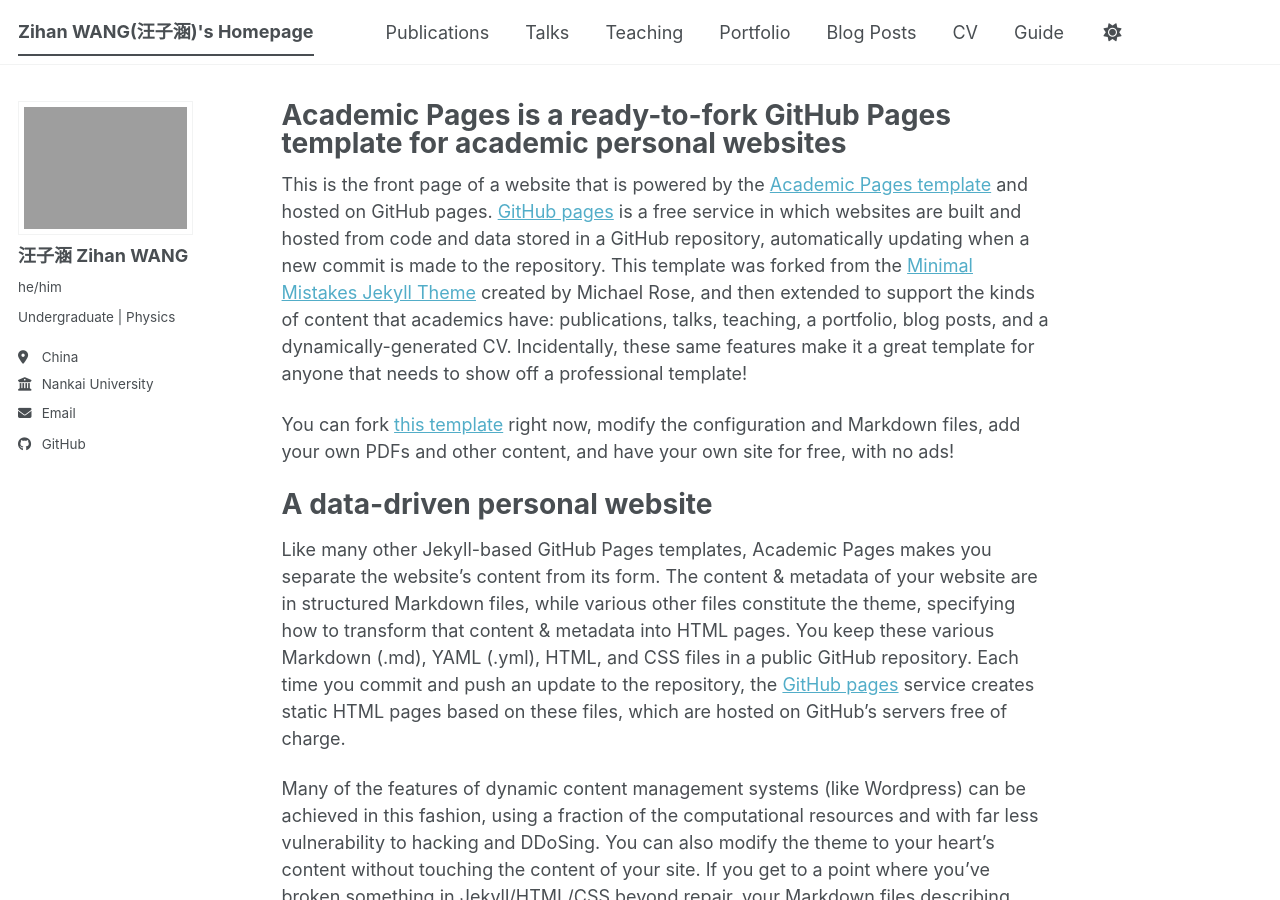
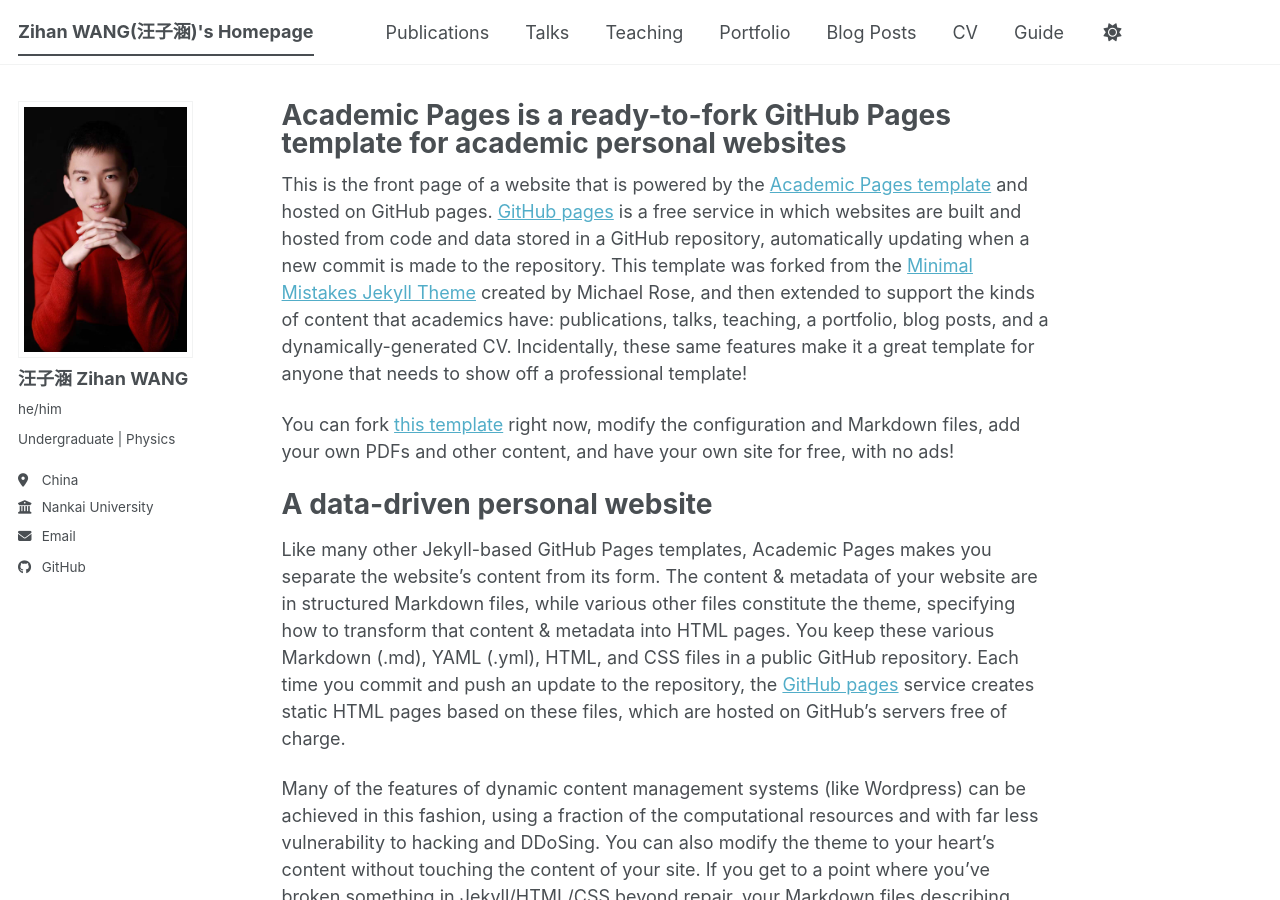
Before and after one commit to zhwang6626/zhwang6626.github.io, a Jekyll site: the page built from _pages/about.md, in a window 1280 px wide and 900 px high. Built offline with Jekyll 4.4.1, drawn with Linux system fonts in a browser that asks for light colours; a script bundle is joined from its source files by our own code; library files that are not in the unit come from our copies.

Commit message:
Update _config.yml

```diff
--- a/_config.yml
+++ b/_config.yml
@@ -23,7 +23,7 @@
 #               Additional customization can be done by editing /_includes/author-profile.html
 author:
   # Biographic information
-  avatar           : "my-photo.png"
+  avatar           : "my-photo.jpg"
   name             : "汪子涵 Zihan WANG"
   pronouns         : "he/him"
   bio              : "Undergraduate | Physics"
```
